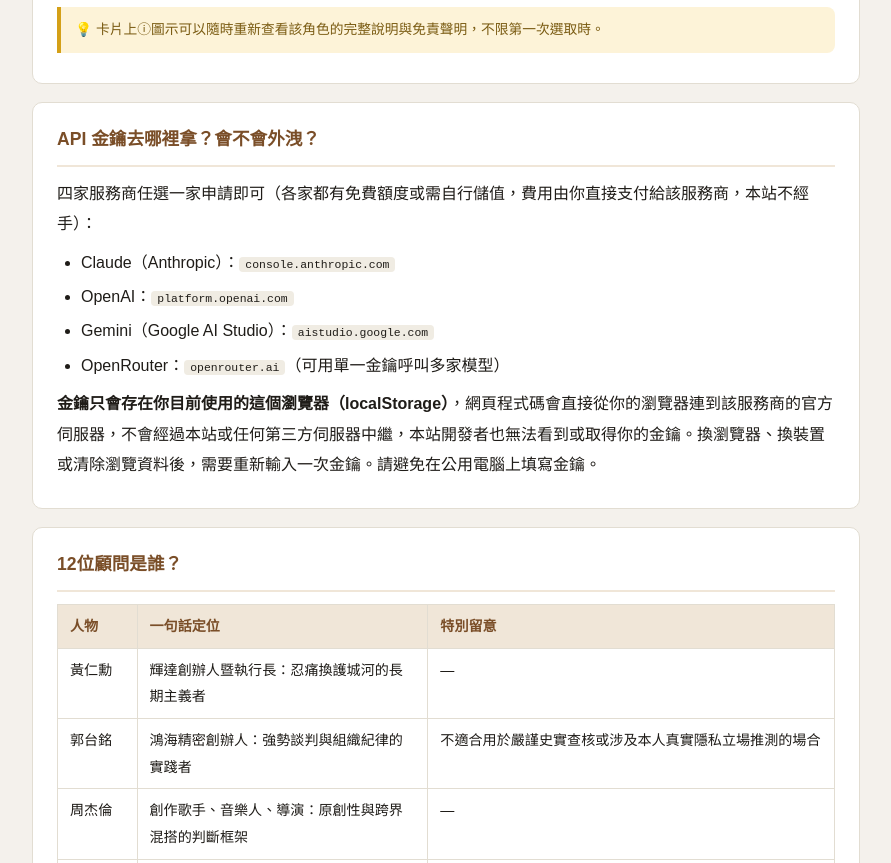
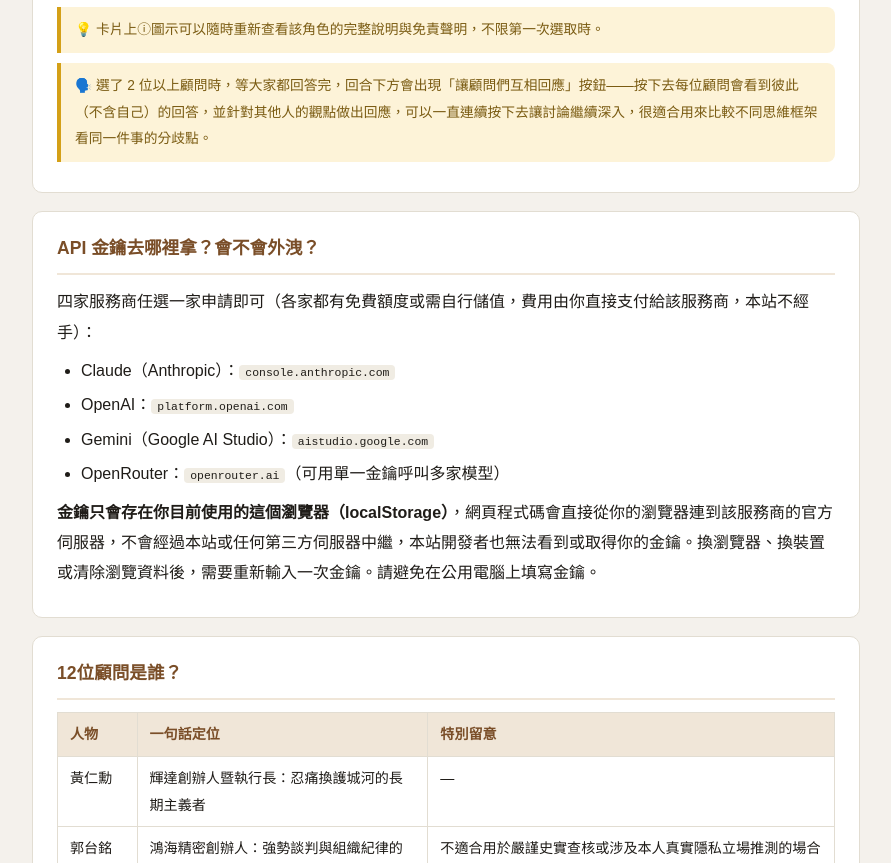
Before and after one commit to M255525/mentors-panel, a plain HTML site: page manual.html in a window 1280 px wide. Shown: the part 885-1748 px from the top of the page, without its empty margins (194-1085 px from the left). Drawn offline with Linux system fonts and the light colour scheme.

Commit message:
操作手冊補充虛擬董事會辯論模式說明
Co-Authored-By: Claude Sonnet 5 <noreply@anthropic.com>

```diff
--- a/manual.html
+++ b/manual.html
@@ -75,6 +75,7 @@
     <li>被選中的每一位角色會各自獨立生成回覆，並列顯示成卡片；同一位角色的多輪對話會記得自己之前說過什麼，但看不到其他角色的回覆。</li>
   </ol>
   <div class="tip">💡 卡片上ⓘ圖示可以隨時重新查看該角色的完整說明與免責聲明，不限第一次選取時。</div>
+  <div class="tip">🗣️ 選了 2 位以上顧問時，等大家都回答完，回合下方會出現「讓顧問們互相回應」按鈕——按下去每位顧問會看到彼此（不含自己）的回答，並針對其他人的觀點做出回應，可以一直連續按下去讓討論繼續深入，很適合用來比較不同思維框架看同一件事的分歧點。</div>
 </div>
 
 <div class="card">
```
